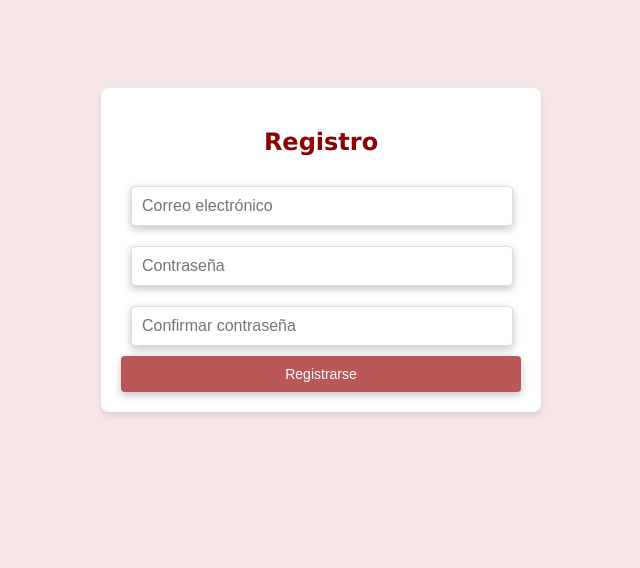
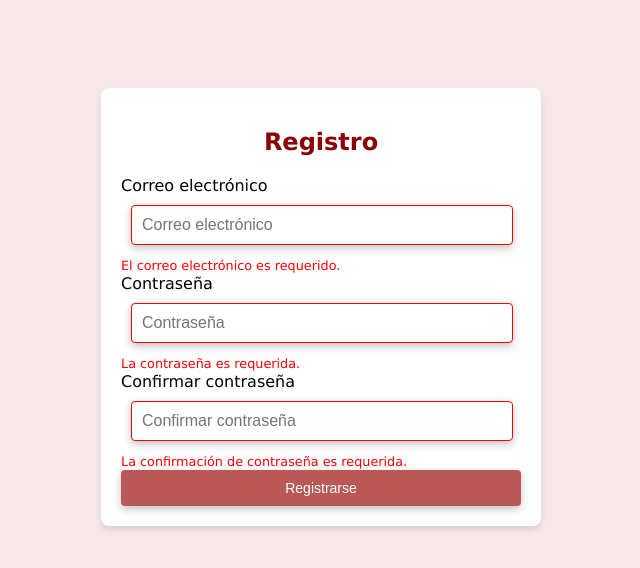
Before and after one commit to Carol-88/todo-list-vue, a Vue app: page /auth in a window 1280 px wide. Both pictures are taken after a click on the link "No tengo una cuenta". Shown: the top 568 px of the page, without its empty margins (319-959 px from the left). Built offline with nearby package versions, Linux system fonts and the light colour scheme.

Commit message:
✅ validations register form

```diff
--- a/src/components/EditTaskForm.vue
+++ b/src/components/EditTaskForm.vue
@@ -18,9 +18,8 @@
 <script setup>
 import { ref } from "vue";
 
-// Define las props que el componente espera recibir
 const props = defineProps({
-  taskId: Number, // Asegúrate de que taskId sea de tipo String
+  taskId: Number,
   taskTitle: String,
   taskDescription: String,
 });
--- a/src/components/RegisterComponent.vue
+++ b/src/components/RegisterComponent.vue
@@ -2,31 +2,50 @@
   <div class="container">
     <h2>Registro</h2>
     <form @submit.prevent="handleSubmit">
+      <div class="form-group">
+        <label for="email">Correo electrónico</label>
         <input
           v-model="email"
           type="email"
+          id="email"
           placeholder="Correo electrónico"
-        required
+          :class="{ 'is-invalid': emailError }"
         />
+        <span v-if="emailError" class="error-message">{{ emailError }}</span>
+      </div>
+      <div class="form-group">
+        <label for="password">Contraseña</label>
         <input
           v-model="password"
           type="password"
+          id="password"
           placeholder="Contraseña"
-        required
+          :class="{ 'is-invalid': passwordError }"
         />
+        <span v-if="passwordError" class="error-message">{{
+          passwordError
+        }}</span>
+      </div>
+      <div class="form-group">
+        <label for="confirmPassword">Confirmar contraseña</label>
         <input
           v-model="confirmPassword"
           type="password"
+          id="confirmPassword"
           placeholder="Confirmar contraseña"
-        required
+          :class="{ 'is-invalid': confirmPasswordError }"
         />
-      <button type="submit">Registrarse</button>
+        <span v-if="confirmPasswordError" class="error-message">{{
+          confirmPasswordError
+        }}</span>
+      </div>
+      <button type="submit" :disabled="isValid">Registrarse</button>
     </form>
   </div>
 </template>
 
 <script setup>
-import { ref } from "vue";
+import { ref, computed } from "vue";
 import { useUserStore } from "../stores/user.js";
 
 const userStore = useUserStore();
@@ -34,17 +53,42 @@ const email = ref("");
 const password = ref("");
 const confirmPassword = ref("");
 
+const emailError = computed(() => {
+  if (!email.value) return "El correo electrónico es requerido.";
+  const emailRegex = /^[^\s@]+@[^\s@]+\.[^\s@]+$/;
+  if (!emailRegex.test(email.value))
+    return "El correo electrónico no es válido.";
+  return null;
+});
+
+const passwordError = computed(() => {
+  if (!password.value) return "La contraseña es requerida.";
+  const passwordRegex = /^(?=.*[a-z])(?=.*[A-Z])(?=.*\d)[a-zA-Z\d]{8,}$/;
+  if (!passwordRegex.test(password.value))
+    return "La contraseña debe contener al menos una letra mayúscula, una letra minúscula, un número y tener al menos 8 caracteres.";
+  return null;
+});
+
+const confirmPasswordError = computed(() => {
+  if (!confirmPassword.value)
+    return "La confirmación de contraseña es requerida.";
+  if (password.value !== confirmPassword.value)
+    return "Las contraseñas no coinciden.";
+  return null;
+});
+
+const isValid = computed(() => {
+  return (
+    !emailError.value && !passwordError.value && !confirmPasswordError.value
+  );
+});
+
 const handleSubmit = async () => {
-  if (password.value !== confirmPassword.value) {
-    alert("Las contraseñas no coinciden.");
-    return;
-  }
+  if (!isValid.value) return;
   try {
     await userStore.signUp(email.value, password.value);
-    // Redirigir o mostrar un mensaje de éxito
   } catch (error) {
-    console.error("Error al registrarse:", error.message);
-    alert("Error al registrarse. Por favor, verifica los datos ingresados.");
+    alert.error("Error al registrarse:", error.message);
   }
 };
 </script>
@@ -73,4 +117,14 @@ input {
   border-radius: 4px;
   font-size: 16px;
 }
+
+.is-invalid {
+  border-color: red;
+}
+
+.error-message {
+  color: red;
+  font-size: 0.8rem;
+  margin-top: 0.5rem;
+}
 </style>
```
Lines whose indentation alone changed are shown as unchanged.
